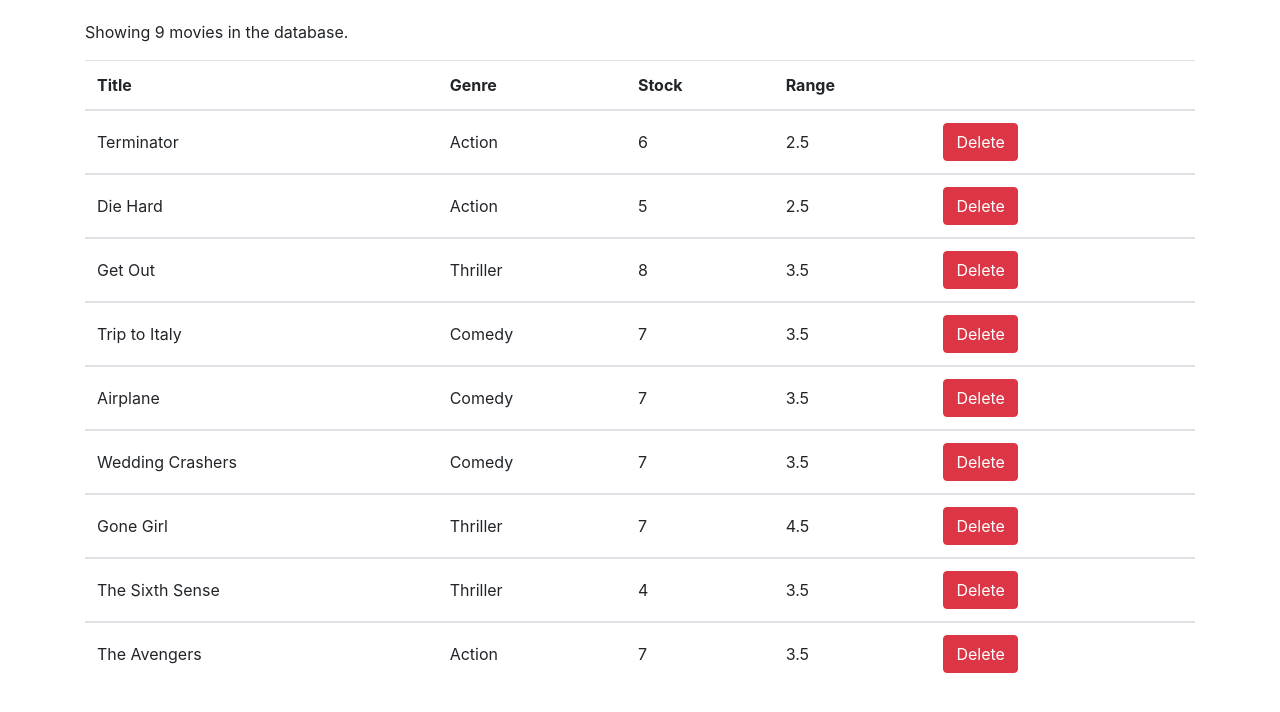
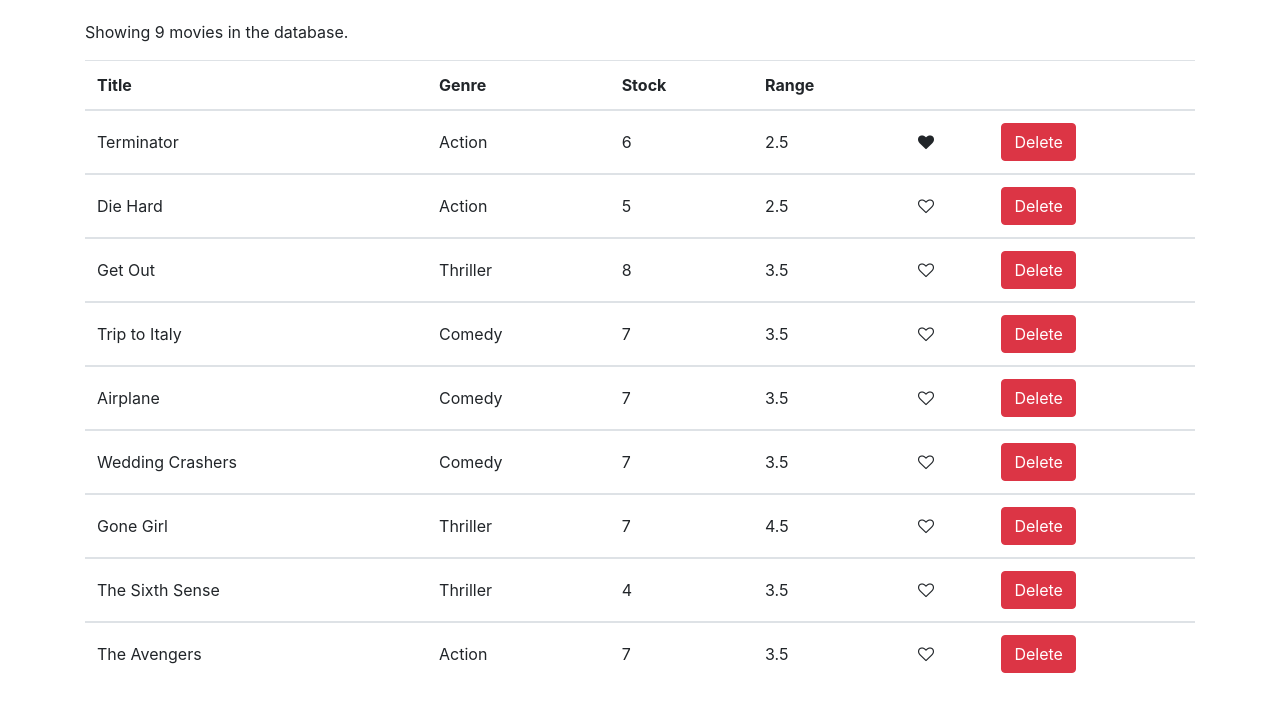
Before and after one commit to kboul/display-and-delete-movies, a React app: page / in a window 1280 px wide. Built offline with nearby package versions, Linux system fonts and the light colour scheme.

Commit message:
Implement a Like movie button functionality

```diff
--- /dev/null
+++ b/src/components/Like/Like.css
@@ -0,0 +1,3 @@
+#fa {
+    cursor: pointer;
+}
--- /dev/null
+++ b/src/components/Like/Like.js
@@ -0,0 +1,18 @@
+import React from 'react'
+import './Like.css';
+
+const Like = (props) => {
+    let likeStyle = 'fa fa-heart';
+    if (!props.like) likeStyle +=  '-o';
+
+    return (
+        <i
+            id="fa"
+            className={likeStyle}
+            aria-hidden="true"
+            onClick={props.onClick}>
+        </i>
+    );
+}
+
+export default Like;
--- a/src/components/Movies/Movies.js
+++ b/src/components/Movies/Movies.js
@@ -1,6 +1,7 @@
 import React, { Component } from 'react'
 import { getMovies } from '../../services/fakeMovieService';
 import './Movies.css';
+import Like from '../Like/Like';
 
 export default class Movies extends Component {
     state = {
@@ -29,6 +30,14 @@
         )
     }
 
+    handleLike = movie => {
+        const movies = [...this.state.movies];
+        const index = movies.indexOf(movie);
+        movies[index] = {...movies[index]};
+        movies[index].like = !movies[index].like;
+        this.setState({ movies });
+    }
+
     renderMovies = () => {
         return (
             <div>
@@ -43,6 +52,11 @@
                                     <td>{movie.genre.name}</td>
                                     <td>{movie.numberInStock}</td>
                                     <td>{movie.dailyRentalRate}</td>
+                                    <td>
+                                        <Like
+                                            like={movie.like}
+                                            onClick={() => { this.handleLike(movie) } }/>
+                                    </td>
                                     <td>
                                         <button
                                             className="btn btn-danger"
--- a/src/services/fakeMovieService.js
+++ b/src/services/fakeMovieService.js
@@ -7,7 +7,8 @@
 		genre: { _id: "5b21ca3eeb7f6fbccd471818", name: "Action" },
 		numberInStock: 6,
 		dailyRentalRate: 2.5,
-		publishDate: "2018-01-03T19:04:28.809Z"
+		publishDate: "2018-01-03T19:04:28.809Z",
+		like: true
 	},
 	{
 		_id: "5b21ca3eeb7f6fbccd471816",
```
Also changed, not shown: src/components/Movies/Movies.css (line endings or trailing spaces).
